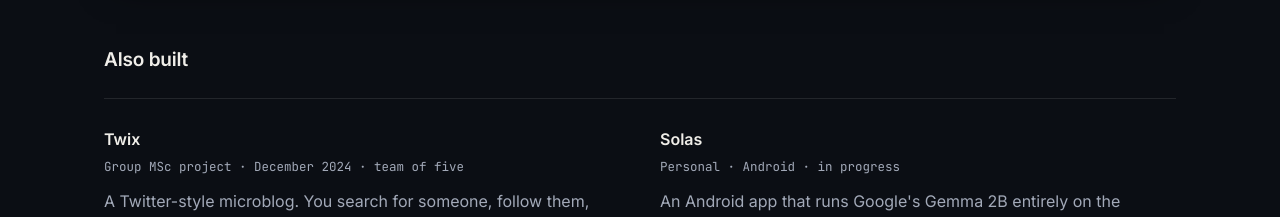
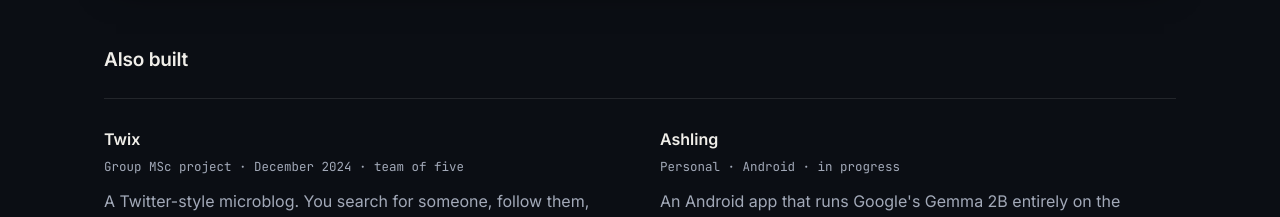
Before and after one commit to Harshal-Abdulla/Harshal-Abdulla.github.io, a Next.js app: page / in a window 1280 px wide. Shown: the part 2540-2757 px from the top of the page. Built offline with nearby package versions, Linux system fonts and the light colour scheme.

Commit message:
Rename Solas to Ashling
Solas is the Irish further education and training authority, and I am job
hunting in Ireland, so the name read as connected to a state agency. Also the
maritime Safety of Life at Sea convention. Ashling is the anglicised aisling,
Irish for a dream or a vision.

```diff
--- a/content/projects.ts
+++ b/content/projects.ts
@@ -278,9 +278,9 @@ export const ALSO_BUILT: {
     repoUrl: "https://github.com/Harshal-Abdulla/twix",
   },
   {
-    // The app calls itself Solas, which is what it is named in strings.xml and
+    // The app calls itself Ashling, which is what it is named in strings.xml and
     // on screen. The repository README still says "Local AI Chat".
-    title: "Solas",
+    title: "Ashling",
     meta: "Personal \u00b7 Android \u00b7 in progress",
     lines: [
       "An Android app that runs Google's Gemma 2B entirely on the phone. No internet once the model is downloaded, no subscription, and nothing leaves the device.",
@@ -289,7 +289,7 @@ export const ALSO_BUILT: {
     ],
     // Deliberately no download. It is not a release build and should not be
     // offered as one; the repository link is the honest thing to point at.
-    repoUrl: "https://github.com/Harshal-Abdulla/local-ai-android",
+    repoUrl: "https://github.com/Harshal-Abdulla/ashling-android",
   },
   {
     title: "SyncUp",
```
